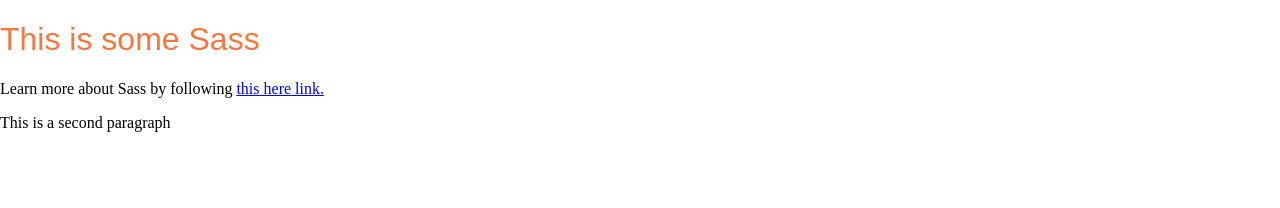
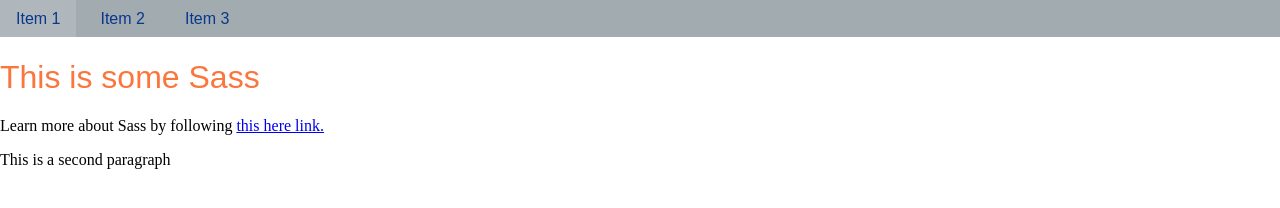
Before and after one commit to DanielHansen-IMD/415demo, a website: page index.html in a window 1280 px wide. Drawn offline with Linux system fonts and the light colour scheme.

Commit message:
added base and nav partials, navigation styles

```diff
--- a/gruntfile.js
+++ b/gruntfile.js
@@ -8,7 +8,7 @@
       sass: {
         dist: {
           options: {
-            style: 'compressed'
+           // style: 'compressed'
           },
           files: {
               'css/style.css': 'sass/style.scss'
--- a/index.html
+++ b/index.html
@@ -9,6 +9,16 @@
     <link href="css/style.css" rel="stylesheet">
 </head>
 <body>
+    <header class="header">
+        <nav class="nav">
+            <ul class="menu">
+                <li class="menu-item"><a href="#" class="menu-item-link">Item 1</a></li>
+                <li class="menu-item"><a href="#" class="menu-item-link">Item 2</a></li>
+                <li class="menu-item"><a href="#" class="menu-item-link">Item 3</a></li>
+            </ul>
+        </nav>
+    </header>
+
     <h1>This is some Sass</h1>
     <p>Learn more about Sass by following <a href="https://sass-lang.com/" target="_blank">this here link.</a></p>
     <p>This is a second paragraph</p>
--- /dev/null
+++ b/sass/_base.scss
@@ -0,0 +1,4 @@
+.header {
+     display: flex;
+     background-color: $color__grey;
+}
--- /dev/null
+++ b/sass/_navigation.scss
@@ -0,0 +1,23 @@
+.nav {
+     margin-right: auto;
+     .menu {
+         margin: 0;
+         padding: 0;
+         list-style: none;
+         display: flex;
+          &-item {
+               margin-right: 0.5em;
+               &-link {
+                    color: $color__blue;
+                    text-decoration: none;
+                    padding: 0.6em 1em;
+                    display: block;
+                    font-family: $font__heading;
+                    &:hover {
+                         background-color: lighten($color__grey, 5%);
+                    }
+               }
+          }
+     }
+
+}
--- a/sass/style.scss
+++ b/sass/style.scss
@@ -1,3 +1,5 @@
 @import "reset";
 @import "variables";
 @import "typography";
+@import "base";
+@import "navigation";
```
Also changed, not shown: css/style.css, 1 other file.
